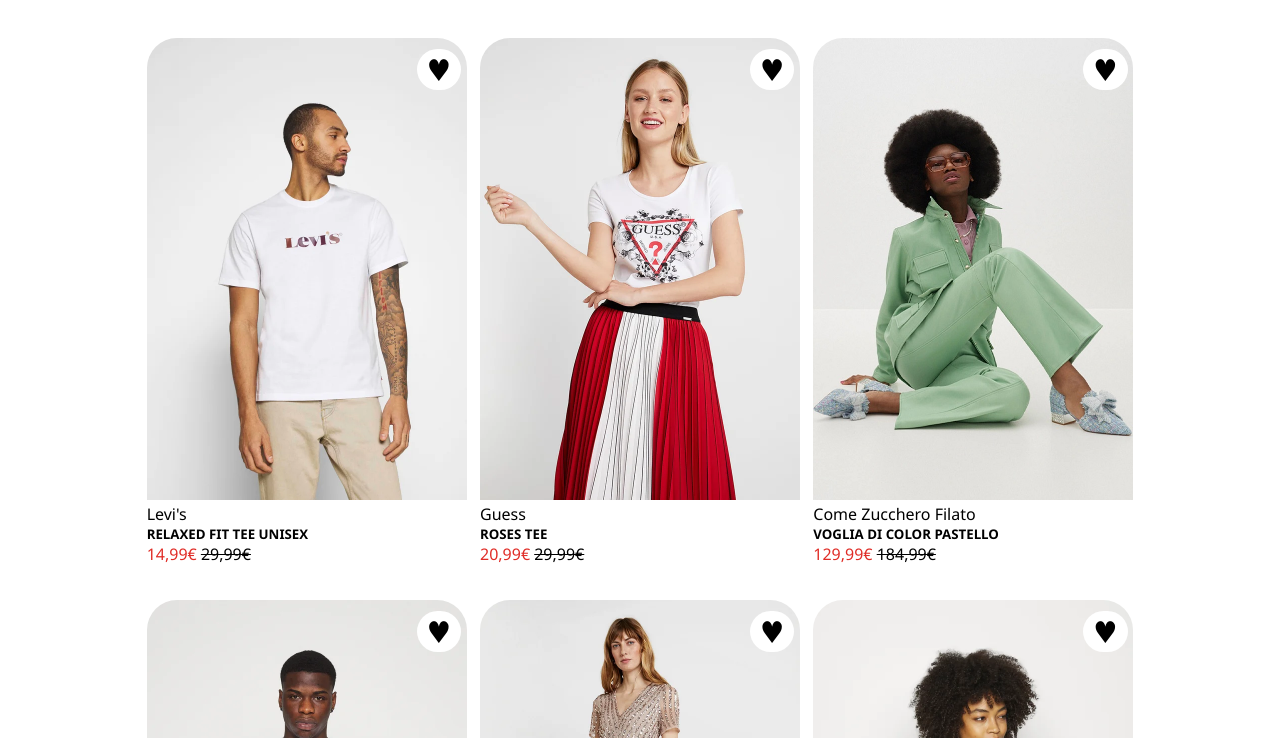
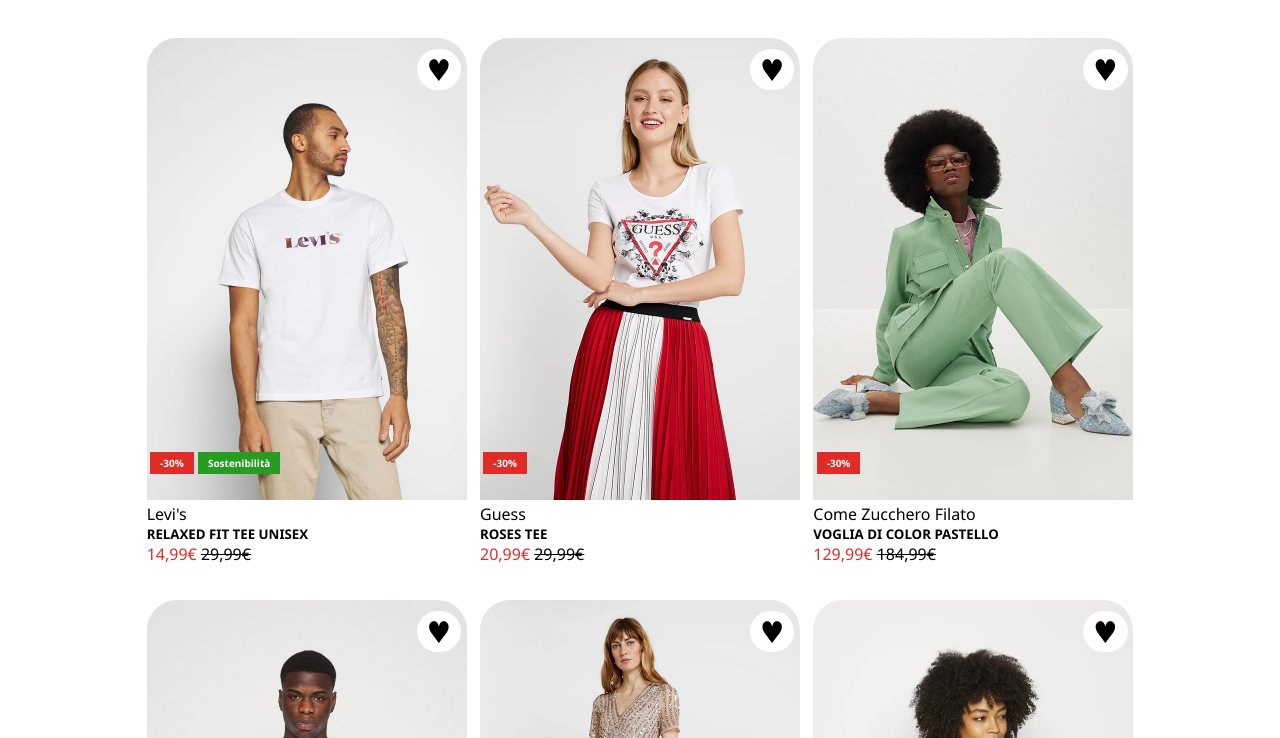
Before and after one commit to adricosmicfox/html-css-boolando, a plain HTML site: page index.html in a window 1280 px wide. Shown: the part 62-800 px from the top of the page. Drawn offline with Linux system fonts and the light colour scheme.

Commit message:
added discount and eco items

```diff
--- a/css/style.css
+++ b/css/style.css
@@ -16,6 +16,7 @@
      height: 55px;
      width: 100%;
      background-color: #FF6900;
+     z-index: 1;
  }
 
  #genres {
@@ -89,7 +90,7 @@
      color: #e02c26;
  }
 
- .discount {
+ .originalprice {
      text-decoration: line-through;
      color: #000000;
  }
@@ -98,6 +99,35 @@
      color: #e02c26;
 
  }
+
+ .discount {
+     font-weight: bold;
+     padding-left: 10px;
+     padding-right: 10px;
+     padding-top: 4px;
+     padding-bottom: 4px;
+     font-size: 10px;
+     color: white;
+     background-color: #e02c26;
+     position: relative;
+     bottom: 130px;
+     right: 45px;
+ }
+
+ .ecoitem {
+     font-weight: bold;
+     padding-left: 10px;
+     padding-right: 10px;
+     padding-top: 4px;
+     padding-bottom: 4px;
+     font-size: 10px;
+     color: white;
+     background-color: #279c23;
+     position: relative;
+     bottom: 130px;
+     right: 45px;
+ }
+
 
  .prima {
      background-image: url(../img/1.webp);
--- a/index.html
+++ b/index.html
@@ -59,8 +59,10 @@
             <div class="item-text">
                 <p>Levi's</p>
                 <h5>RELAXED FIT TEE UNISEX</h5>
-                <p class="redtext">14,99€ <span class="discount">29,99€</span></p>
+                <p class="redtext">14,99€ <span class="originalprice">29,99€</span></p>
                 <button class="heart">&hearts;</button>
+                <span class="discount">-30%</span>
+                <span class="ecoitem">Sostenibilità</span>
             </div>
         </div>
 
@@ -68,8 +70,9 @@
             <div class="item-text">
                 <p>Guess</p>
                 <h5>ROSES TEE</h5>
-                <p class="redtext">20,99€ <span class="discount">29,99€</span> </p>
+                <p class="redtext">20,99€ <span class="originalprice">29,99€</span> </p>
                 <button class="heart">&hearts;</button>
+                <span class="discount">-30%</span>
             </div>
         </div>
 
@@ -77,8 +80,9 @@
             <div class="item-text">
                 <p>Come Zucchero Filato</p>
                 <h5>VOGLIA DI COLOR PASTELLO</h5>
-                <p class="redtext">129,99€ <span class="discount">184,99€</span></p>
+                <p class="redtext">129,99€ <span class="originalprice">184,99€</span></p>
                 <button class="heart">&hearts;</button>
+                <span class="discount">-30%</span>
             </div>
         </div>
 
@@ -86,8 +90,10 @@
             <div class="item-text">
                 <p>Levi's</p>
                 <h5>TEE UNISEX</h5>
-                <p class="redtext">14,99€ <span class="discount">29,99€</span></p>
+                <p class="redtext">14,99€ <span class="originalprice">29,99€</span></p>
                 <button class="heart">&hearts;</button>
+                <span class="discount">-50%</span>
+                <span class="ecoitem">Sostenibilità</span>
             </div>
         </div>
 
@@ -97,6 +103,7 @@
                 <h5>STRIPE BODICE</h5>
                 <p class="redtext">99,99€</p>
                 <button class="heart">&hearts;</button>
+                <span class="discount">-30%</span>
             </div>
         </div>
 
@@ -106,6 +113,7 @@
                 <h5>MAGLIONE - BLACKRELAXED FIT TEE UNISEX</h5>
                 <p class="redtext">29,99€</p>
                 <button class="heart">&hearts;</button>
+                <span class="ecoitem">Sostenibilità</span>
             </div>
         </div>
 
```
